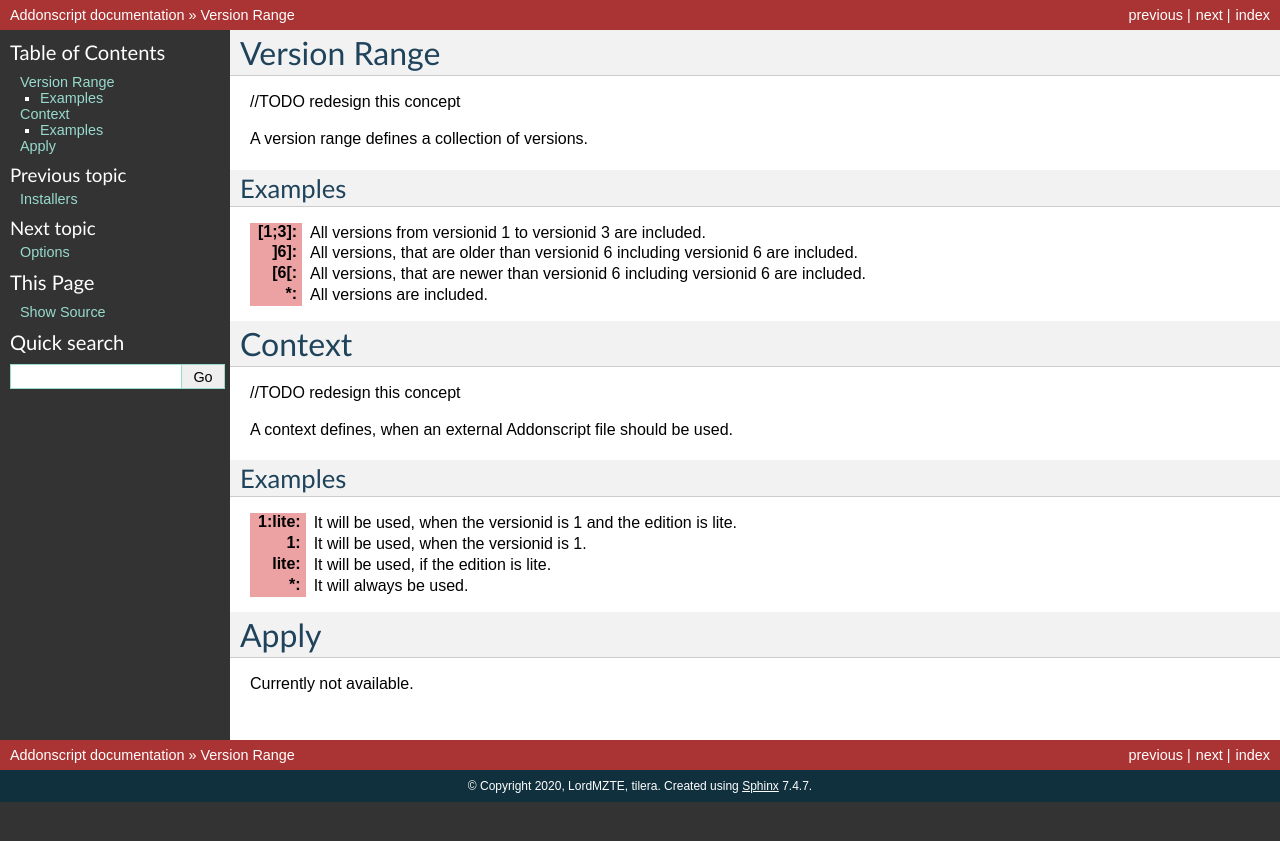
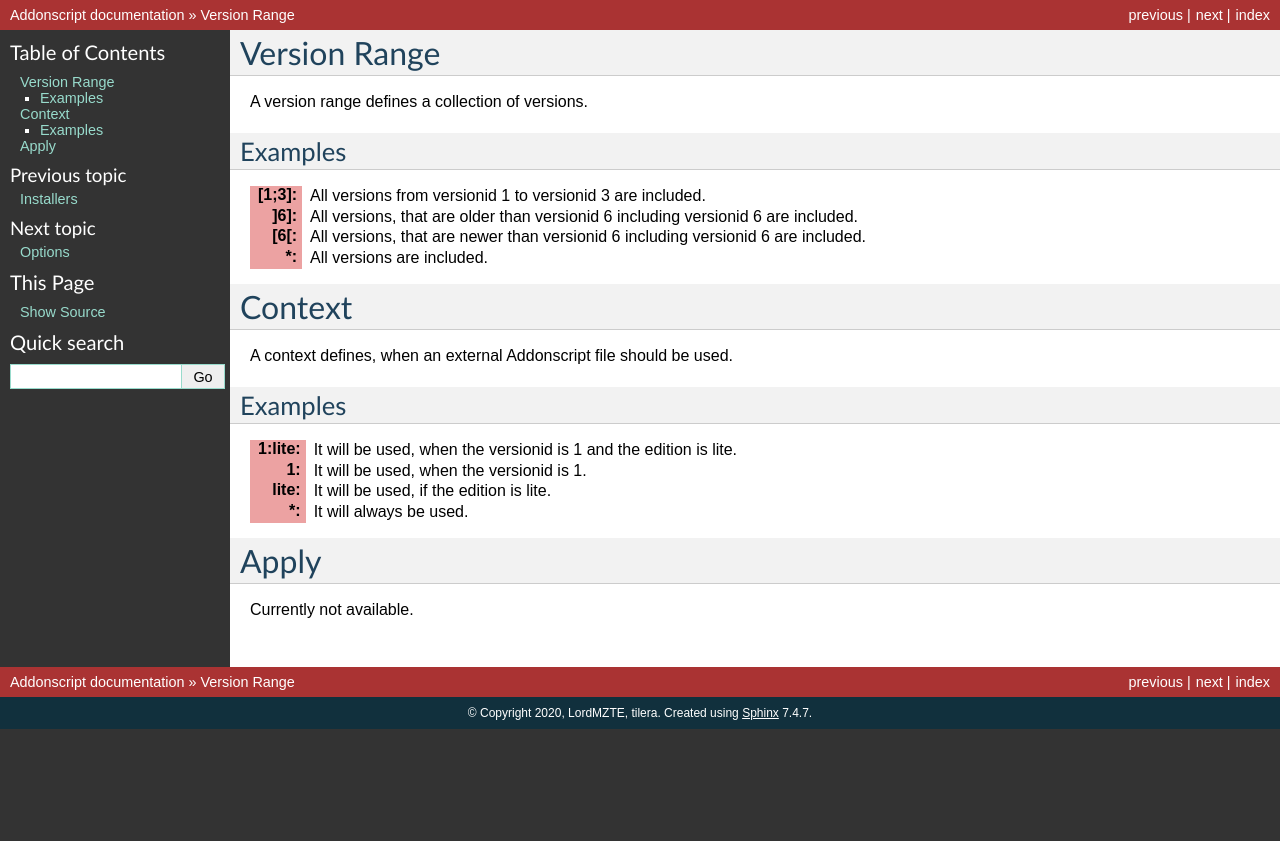
Before and after one commit to Anvilcraft/addonscript-docs, a Sphinx documentation site: the page built from source/misc.rst, in a window 1280 px wide. Shown: the top 841 px of the page. Built offline with Sphinx 7.4.7, drawn with Linux system fonts in a browser that asks for light colours.

Commit message:
fix tilera's "comments"

```diff
--- a/source/misc.rst
+++ b/source/misc.rst
@@ -3,7 +3,7 @@
 
 Version Range
 =============
-//TODO redesign this concept
+.. TODO redesign this concept
 
 A version range defines a collection of versions.
 
@@ -20,7 +20,7 @@ Examples
 
 Context
 =======
-//TODO redesign this concept
+.. TODO redesign this concept
 
 A context defines, when an external Addonscript file should be used.
 
```
